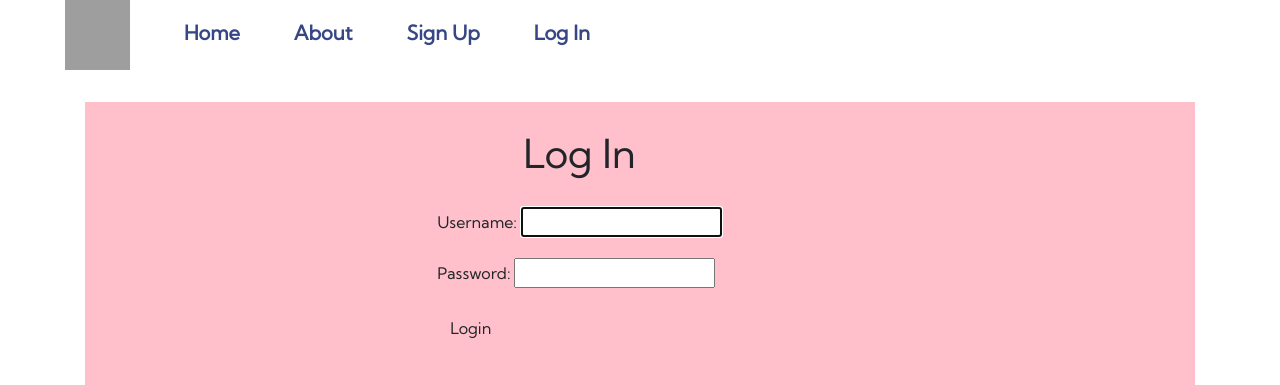
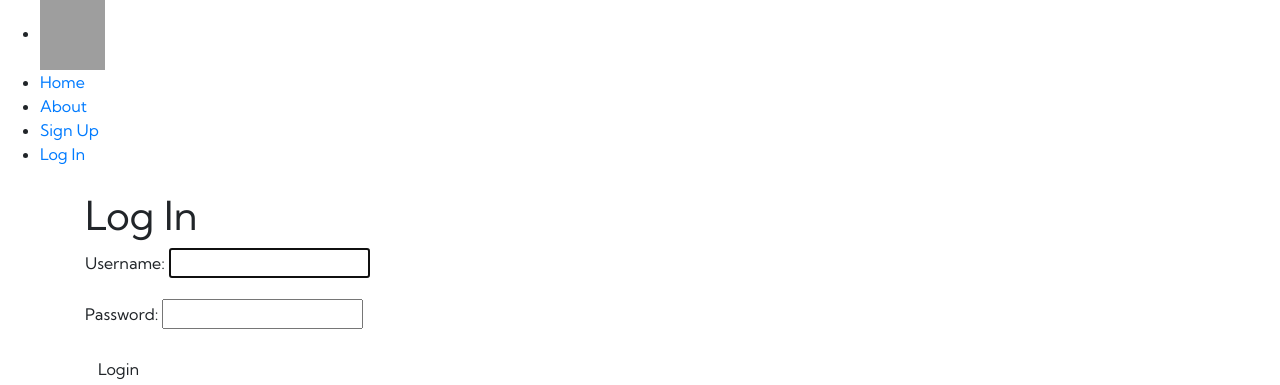
Before and after one commit to SherreAhlers/Scholar_Stack, a Django app: page /accounts/login/ in a window 1280 px wide. Shown: the top 385 px of the page. Run offline with Django 3.2, Linux system fonts and the light colour scheme; parts of the project's set-up code (start-up, migrations or seed data) failed here and were passed over; some libraries are stand-ins or nearby versions; grey boxes are pictures that could not be loaded.

Commit message:
Change CSS

```diff
--- a/scholarstack/main_app/static/css/style.css
+++ b/scholarstack/main_app/static/css/style.css
@@ -7,9 +7,8 @@ body {
     display: flex;
     min-height: 100vh;
     flex-direction: column;
-    background-color:white;
+    background-color: white;
     font-family: 'Kumbh Sans', sans-serif;
-
 }
 
 main {
@@ -21,73 +20,3 @@ footer.page-footer {
     padding-top: 0;
     text-align: right;
 }
-
-ul {
-    list-style: none;
-    margin: 0;
-    overflow: hidden;
-}
-
-li {
-    display: inline;
-    padding: 25px;
-}
-
-li > a {
-    color: #374785;
-    font-weight: 900;
-    font-size: 20px;;
-}
-
-/* about */
-
-.aboutus {
-    text-align: center;
-    font-family: 'Nunito', sans-serif;
-    color: #374785;
-    padding: 100px;
-    background-image: url('https://images.unsplash.com/photo-1501349800519-48093d60bde0?ixlib=rb-1.2.1&ixid=eyJhcHBfaWQiOjEyMDd9&auto=format&fit=crop&w=1950&q=80');
-    background-position: bottom;
-    background-repeat: no-repeat;
-    background-size: cover;
-    border-radius: 10px;
-    border: 2px solid #24305e;
-
-}
-
-.intropara {
-    text-align: center;
-    font-size: 27px;
-}
-
-/* login  */
-
-.login-form {
-    width: 450px;
-    min-height: 300px;
-    height: auto;
-    border-radius: 10px;
-    margin: 2% auto;
-    padding: 2%;
-}
-
-form .con {
-    display: -webkit-inline-box;
-    display: inline-block;
-    -webkit-justify-content: space-around;
-    justify-content: space-around;
-    -webkit-flex-wrap: wrap;
-    flex-wrap: wrap;
-    margin: 0 auto;
-}
-
-.login-info {
-    margin: 2% auto 10% auto;
-    text-align: center;
-}
-
-.overlay {
-    background-color: pink;
-
-
-}
```
